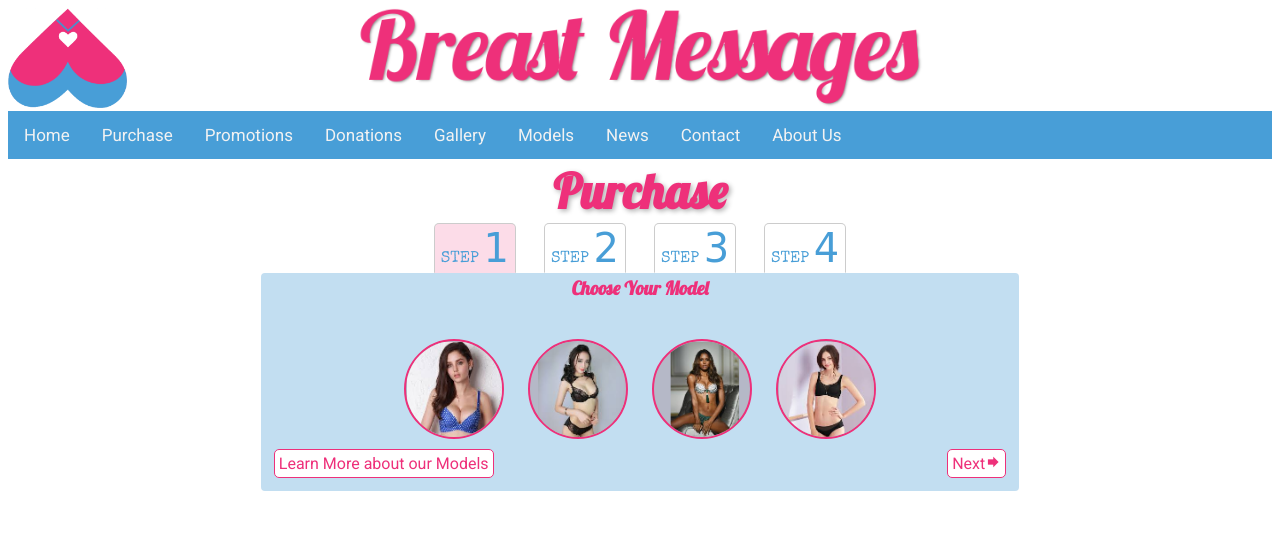
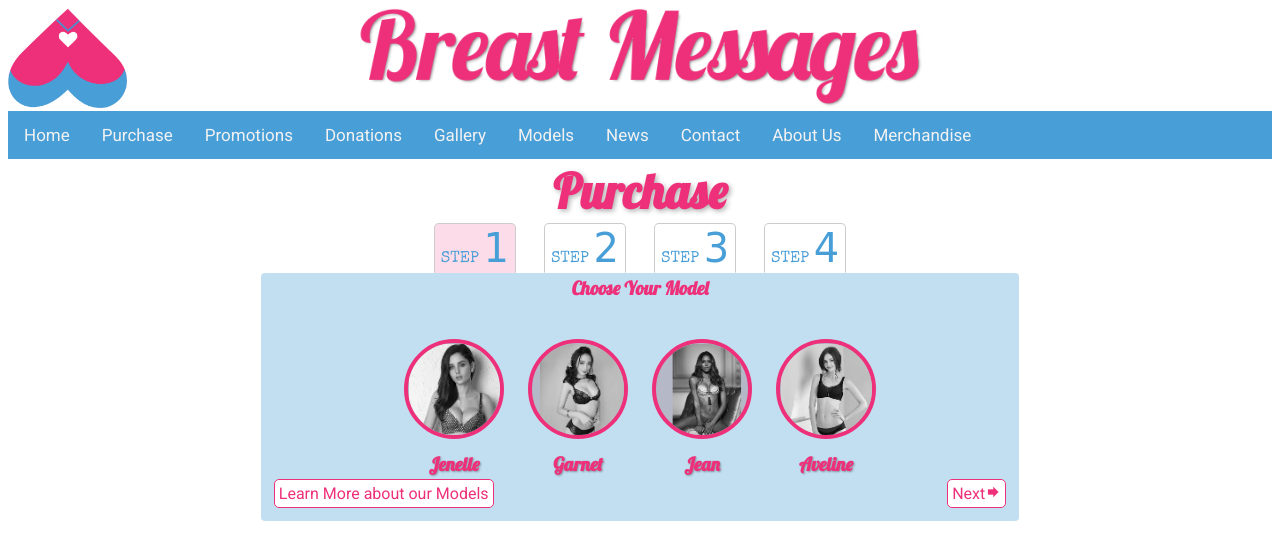
Before and after one commit to Rigel222/BreastMessages, a PHP site: page /purchase.php in a window 1280 px wide. Shown: the top 560 px of the page. Run offline with PHP 8.4, Linux system fonts and the light colour scheme; the visitor is signed in with stand-in values (Sample User, id 1); some web fonts are replaced.

Commit message:
confirmation page

```diff
--- a/css/bm.css
+++ b/css/bm.css
@@ -167,6 +167,13 @@ h1{
 }
 .aboutImg{
 }
+.BMLogo{
+	background-image:url("../assets/BMLogo.png");
+	background-repeat:no-repeat;
+	background-position:center;
+	background-size:contain;
+	height:200px;
+}
 .logoImg{
 	background-color:#fff;
 	background-image:url("../assets/logo.png");
@@ -192,6 +199,10 @@ h1{
 
 .clearfix:after {
     clear: both;
+}
+.block{
+	display:inline-block;
+
 }
 /**
  * For IE 6/7 only
@@ -344,6 +355,7 @@ input[type=submit]:hover {
 	padding:10px;
 }
 .galleryBtn{
+	border-width:4px;
 	margin:10px;
 	border-radius:50%;
 	border-style:solid;
@@ -362,8 +374,18 @@ input[type=submit]:hover {
 	border-radius:50%;
 	border-color:#489ED7;
 	outline:none;
+	filter:grayscale(0%):
+}
+.galleryBtn div:focus{
+	filter:grayscale(0%);
+}
+.modelBtnDiv{
+	float:left;
+	margin-left:5%;
+	text-align:center;
 }
 .modelBtn{
+	filter:grayscale(100%);
 	display:block;
 	margin:auto;
 	background-size:contain !important;
@@ -373,7 +395,7 @@ input[type=submit]:hover {
 	transition:filter 0.6s;
 }
 .modelBtn:hover{
-	filter:grayscale(100%);
+	filter:grayscale(0%);
 	transition:filter 0.6s;
 }
 .model1{
--- a/header.php
+++ b/header.php
@@ -14,5 +14,6 @@
 				<a href="#news">News</a>
 				<a href="contact.php">Contact</a>
 				<a href="about.php">About Us</a>
+				<a href="#merch.php">Merchandise</a>
 				<a href="javascript:void(0);" class="icon" onclick="myFunction()">&#9776;</a>
 		</div>
--- a/purchase.php
+++ b/purchase.php
@@ -28,18 +28,30 @@ include 'boilerplate.php';
 			<div id="step1" class="purchaseStep">
 				<h3 class="stepDesc">Choose Your Model</h3>
 				<div class="galleryDiv">
-					<button class="galleryBtn">
+					<div class="block">
+						<button id="model1" class="galleryBtn">
 							<div class="modelBtn model1"></div>
 						</button>
-					<button class="galleryBtn">
+						<h3 class="modelName">Jenelle</h3>
+					</div>
+					<div class="block">
+						<button id="model2"  class="galleryBtn">
 							<div class="modelBtn model2"></div>
 						</button>
-					<button class="galleryBtn">
+						<h3 class="modelName">Garnet</h3>
+					</div>
+					<div class="block">
+						<button id="model3"  class="galleryBtn">
 							<div class="modelBtn model3"></div>
 						</button>
-					<button class="galleryBtn">
+						<h3 class="modelName">Jean</h3>
+					</div>
+					<div class="block">
+						<button id="model4"  class="galleryBtn">
 							<div class="modelBtn model4"></div>
 						</button>
+						<h3 class="modelName">Aveline</h3>
+					</div>
 					<div class="modelBottomBtns">
 						<a href="models.php" class="bottomBtns left">Learn More about our Models</a>
 						<a href="#" onclick="step('btn2')" class="bottomBtns right nextBtn">Next <i class="material-icons">forward</i></a>
@@ -70,10 +82,24 @@ include 'boilerplate.php';
 			</div>
 			<div id="step3" style="display:none" class="purchaseStep">
 				<h3 class="stepDesc">Enter Payment Details</h3>
+				<div class="galleryDiv">
+					<div class="modelBottomBtns">
+						<a href="#" onclick="step('btn4')" class="bottomBtns right nextBtn">Next <i class="material-icons">forward</i></a>
+						<div class="clearfix"></div>
+					</div>
+				</div>
 			</div>
 			<div id="step4" style="display:none" class="purchaseStep">
-
 				<h3 class="stepDesc">Confirmation</h3>
+				<div class="galleryDiv">
+					<div class="BMLogo">
+					</div>
+					<div>
+						<h1>Thanks for your order!</h3>
+					</div>
+					<div class="modelBottomBtns">
+					</div>
+				</div>
 			</div>
 		</div>
 	</body>
```
Also changed, not shown: 1 other file. Lines whose indentation alone changed are shown as unchanged.
